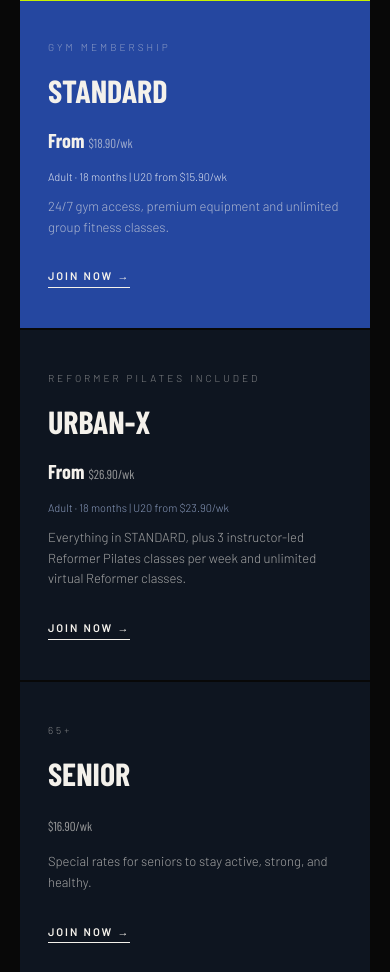
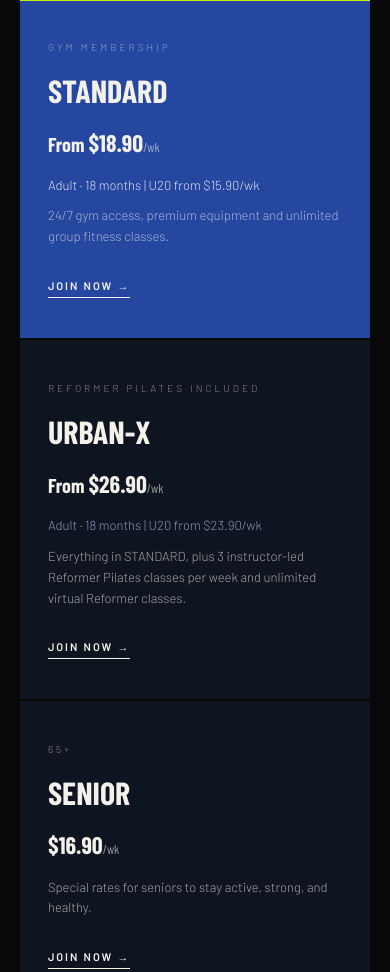
Before and after one commit to paranpeitho-web/urban-fitness, a plain HTML site: page index.html in a window 390 px wide. Shown: the part 4920-5892 px from the top of the page. Drawn offline with nearby package versions, Linux system fonts and the light colour scheme; no server answers; a script that the page names is missing; a web font is replaced by a local one.

Commit message:
Improve weekly membership price legibility on desktop and mobile

```diff
--- a/index.html
+++ b/index.html
@@ -161,7 +161,7 @@
     .rev-dot.active{background:var(--c-logo-blue);transform:scale(1.3)}
 
     /* MEMBERSHIP */
-    .mem-age{font-size:11px;line-height:1.6;color:var(--c-gray-4);margin-bottom:10px}
+    .mem-age{font-size:13px;line-height:1.6;color:var(--c-gray-4);margin-bottom:10px}
     .mem.feat2 .mem-age{color:rgba(255,255,255,.85)}
     .mem-grid{margin-top:56px;display:grid;grid-template-columns:repeat(4,1fr);gap:2px}
     .mem{background:var(--c-gray-1);padding:40px 28px;position:relative;overflow:hidden;transition:background var(--t-base),transform var(--t-base)}
@@ -175,6 +175,7 @@
     .mem-nm{font-family:var(--f-display);font-size:32px;font-weight:800;text-transform:uppercase;margin-bottom:8px}
     .mem-pr{font-family:var(--f-display);font-size:20px;font-weight:700;margin-bottom:12px}
     .mem-pr span{font-size:13px;font-weight:400;opacity:.6}
+    .mem-pr span[data-cms]{font-size:24px;font-weight:700;opacity:1}
     .mem-d{font-size:13px;line-height:1.6;opacity:.65;margin-bottom:24px}
     .mem-lnk{display:inline-flex;align-items:center;gap:6px;font-size:11px;font-weight:700;letter-spacing:2px;text-transform:uppercase;color:inherit;border-bottom:1px solid currentColor;padding-bottom:2px;transition:gap var(--t-base)}
     .mem-lnk:hover{gap:10px}
```
